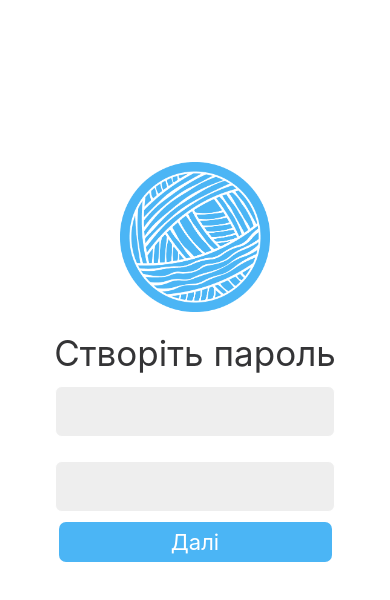
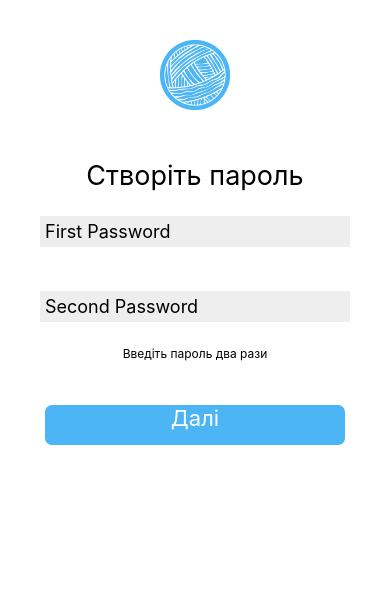
Before and after one commit to Twoia-Kotletochka/ChernihivSmart, a React Native app: screen / in a window 390 px wide. Shown: the top 600 px of the page. Built offline with nearby package versions, Linux system fonts and the light colour scheme.

Commit message:
Registration

```diff
--- a/package.json
+++ b/package.json
@@ -18,6 +18,7 @@
     "react-dom": "18.0.0",
     "react-native": "0.69.5",
     "react-native-collapsingtoolbar": "^1.0.3",
+    "react-native-hide-show-password-input": "^1.2.0",
     "react-native-keyboard-aware-scroll-view": "^0.9.5",
     "react-native-prompt-android": "^1.1.0",
     "react-native-safe-area-context": "4.3.1",
--- a/pages/RegistrPassword.js
+++ b/pages/RegistrPassword.js
@@ -1,23 +1,134 @@
-import { Text, View, StatusBar, TextInput, KeyboardAvoidingView, Image, TouchableHighlight, TouchableOpacity } from 'react-native'
+import { Text, View, StyleSheet, StatusBar, TextInput, Icon, KeyboardAvoidingView, Image, TouchableHighlight, TouchableOpacity, icon } from 'react-native'
 import { signupStyle } from '../styles/signup'
 import { useState } from 'react'
+
 import { KeyboardAwareScrollView } from 'react-native-keyboard-aware-scroll-view'
 
 
+
 export default function RegistrPassword() {
-    const [number, onChangeText] = useState("");
+    const [numberFirstPassword, numberSecondPassword, onChangeText] = useState("");
+    const [isSecureEntry, SetIsSecureEntry] = useState(true);
+
 
     return (
-        <KeyboardAvoidingView
-            style={signupStyle.container}
-        >
-            <Image source={require("../assets/logo.png")} style={signupStyle.img} />
-            <View style={signupStyle.box}>
-                <Text style={[signupStyle.text, { fontSize: 35 }]}>Створіть пароль</Text>
+
+        <KeyboardAvoidingView style={registerStyles.registerMainBox}>
+
+            <View>
+                <Image source={require("../assets/logo.png")} style={registerStyles.registrerImg} />
+
+
+                <View style={registerStyles.registerContainer}>
+
+                    <Text style={[registerStyles.registreText, { fontSize: 27 }]}>Створіть пароль</Text>
+
+                    <TextInput
+                        style={registerStyles.registerInput}
+                        onChangeText={onChangeText}
+                        secureTextEntry={isSecureEntry}
+                        keyboardType='password'
+                        placeholder="First Password"
+                        value={numberFirstPassword}
+                    />
+
+                    <TextInput
+                        style={registerStyles.registerInput}
+                        onChangeText={onChangeText}
+                        secureTextEntry={true}
+                        keyboardType='password'
+                        placeholder="Second Password"
+
+                        value={numberSecondPassword}
+                    />
+
+                    <Text style={[registerStyles.registreText1, { fontSize: 12 }]}>Введіть пароль два рази</Text>
+
+
+                </View>
+
+
+
+            </View>
+            <TouchableOpacity
+                style={registerStyles.registerBoxContainer}>
+                <Text style={{ color: 'white', fontSize: 22 }}>Далі</Text>
+            </TouchableOpacity>
+        </KeyboardAvoidingView>
+
+    );
+
+}
+
+const registerStyles = StyleSheet.create({
+    registerMainBox: {
+        flex: 1,
+        backgroundColor: 'white',
+        marginTop: 40,
+
+    },
+    registerBoxContainer: {
+        height: 40,
+        color: 'red',
+        backgroundColor: '#4BB5F5',
+        alignSelf: 'center',
+        alignItems: 'center',
+        borderRadius: 7,
+        width: 300,
+    },
+    registerContainer: {
+        margin: 20,
+        alignItems: 'center',
+        justifyContent: 'space-evenly',
+        height: 250,
+        borderRadius: 10,
+        elevation: 7,
+    },
+    registrerImg: {
+        marginBottom: 5,
+        alignSelf: 'center',
+        width: 70,
+        height: 70,
+    },
+
+    registreText: {
+        marginTop: 20,
+    },
+    registreText1: {
+        marginBottom: 20,
+    },
+
+    registerInput: {
+        alignSelf: 'stretch',
+        margin: 20,
+        padding: 5,
+        backgroundColor: '#EEEEEE',
+        borderColor: 'white',
+        fontSize: 18,
+    }
+
+});
+
+
+
+/**<KeyboardAvoidingView>
+
+
+            <View>
+
                 <TextInput
                     style={signupStyle.input}
                     onChangeText={onChangeText}
-                    secureTextEntry={true}
+                    secureTextEntry={isSecureEntry}
+
+                    icon={
+                        <TouchableOpacity onPress={() => {
+                            SetIsSecureEntry((prev) => prev);
+                        }}>
+                            <Text>{isSecureEntry ? 'Show' : 'Hide'}</Text>
+                        </TouchableOpacity>
+                    }
+                    iconPosition="Right"
                     keyboardType='password'
                     value={number}
                 />
@@ -25,7 +136,14 @@ export default function RegistrPassword() {
                 <TextInput
                     style={signupStyle.input}
                     onChangeText={onChangeText}
-                    secureTextEntry={true}
+                    secureTextEntry={isSecureEntry}
+                    icon={
+                        <TouchableOpacity onPress={() => {
+                            SetIsSecureEntry((prev) => prev);
+                        }}>
+                            <Text>{isSecureEntry ? 'Show' : 'Hide'}</Text>
+                        </TouchableOpacity>
+                    }
                     keyboardType='password'
                     value={number}
                 />
@@ -42,6 +160,4 @@ export default function RegistrPassword() {
                 barStyle={'light-content'}
                 backgroundColor="#4BB5F5"
             />
-        </KeyboardAvoidingView >
-    );
-}
+        </KeyboardAvoidingView > */
```
Also changed, not shown: 1 other file (tests, documents, lock files or other folders).
